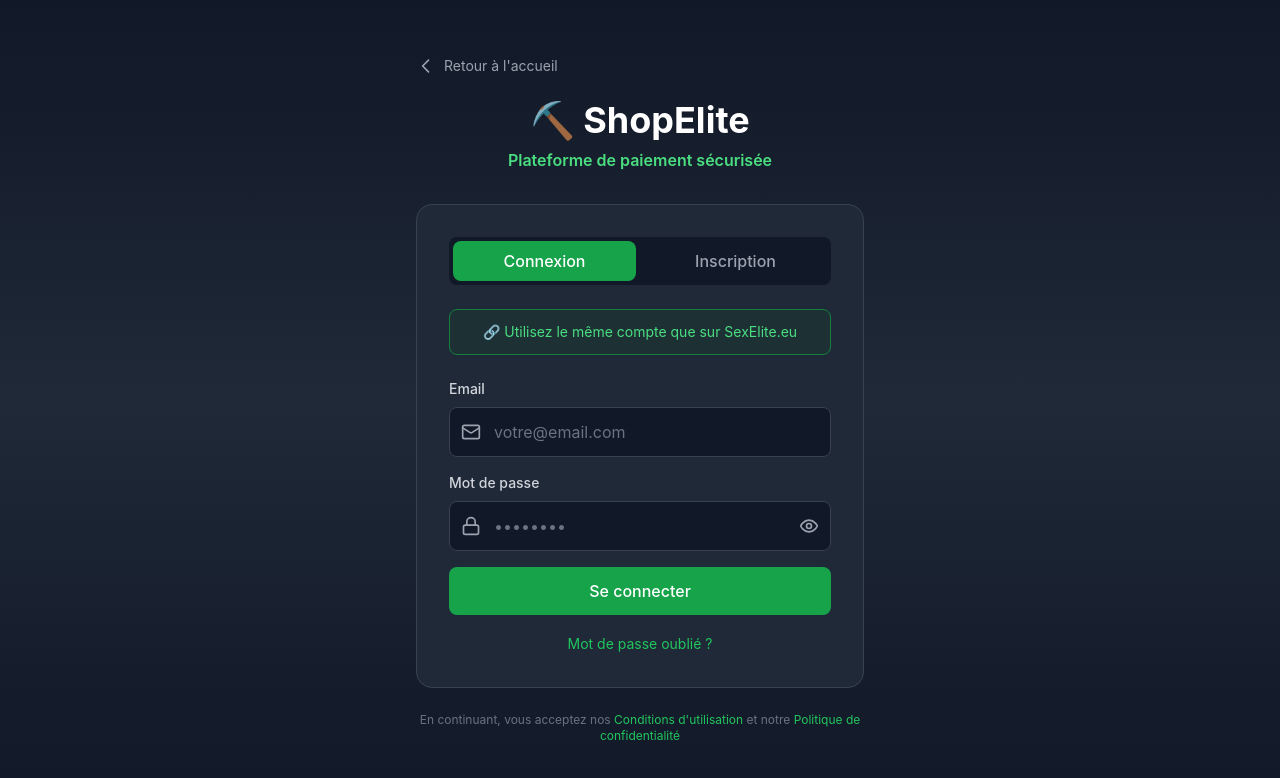
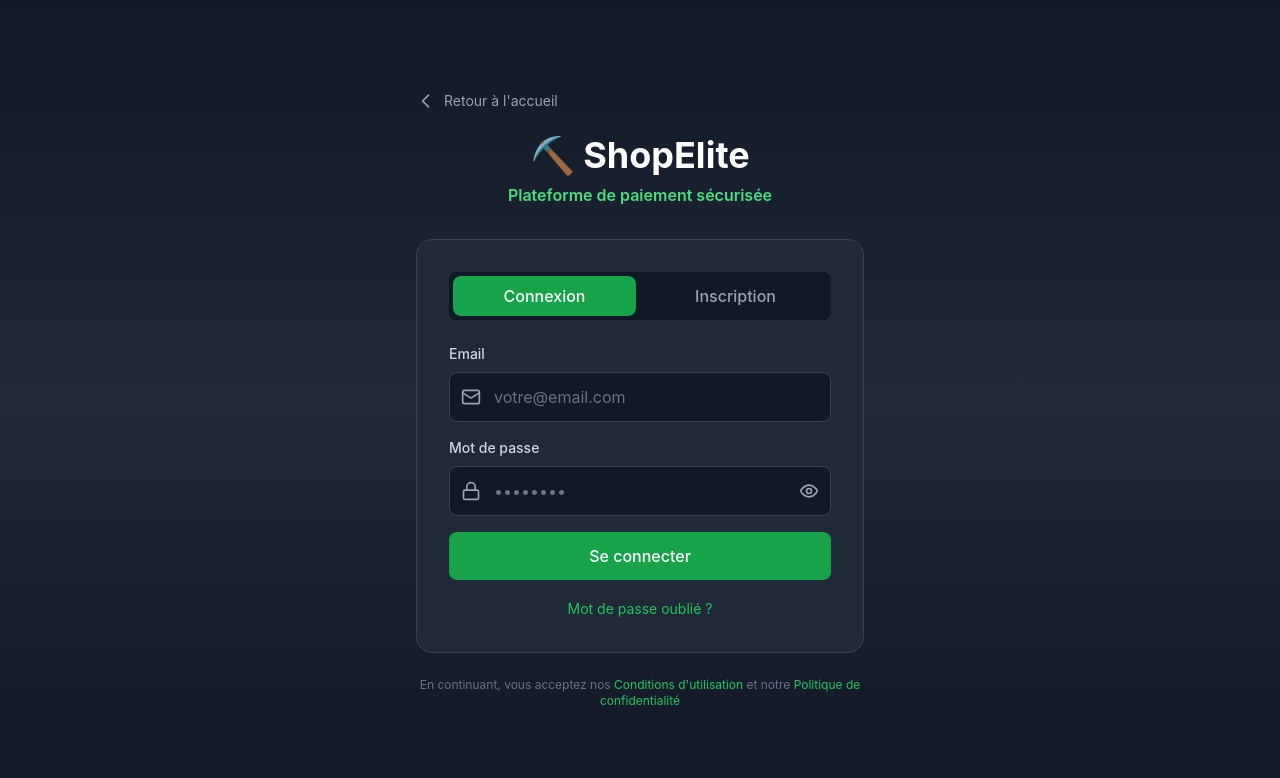
Before and after one commit to kiki454545/Elite, a Next.js app: page /auth in a window 1280 px wide. Shown: the top 778 px of the page. Built offline with nearby package versions, Linux system fonts and the light colour scheme; no server answers; the database is empty.

Commit message:
fix: Retirer message lien SexElite sur page auth

```diff
--- a/src/app/auth/page.tsx
+++ b/src/app/auth/page.tsx
@@ -193,13 +193,6 @@
             >
               Inscription
             </button>
-          </div>
-
-          {/* Info box */}
-          <div className="bg-green-900/20 border border-green-700 rounded-lg p-3 mb-6">
-            <p className="text-green-400 text-sm text-center">
-              🔗 Utilisez le même compte que sur SexElite.eu
-            </p>
           </div>
 
           {/* Form */}
```
